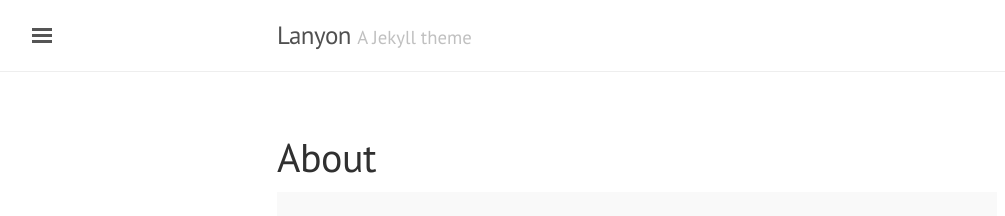
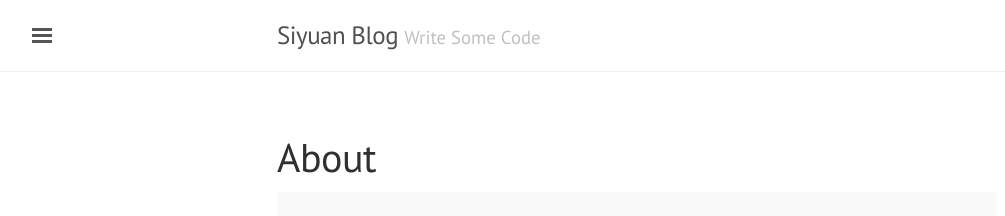
Before and after one commit to smy20011/smy20011.github.io, a Jekyll site: the page built from about.md, in a window 1280 px wide. Shown: the top 216 px of the page, without its empty margins (3-1008 px from the left). Built offline with Jekyll 4.4.1, drawn with Linux system fonts in a browser that asks for light colours; some of the changed lines change nothing that is shown.

Commit message:
Revert "Updated _config.yml"
This reverts commit d01e81b9353e4c40b76bf9cadafcf8bc54d52fef.

```diff
--- a/_config.yml
+++ b/_config.yml
@@ -4,18 +4,31 @@
 permalink:           pretty
 
 # Setup
-title:               Lanyon
-tagline:             'A Jekyll theme'
-description:         'A reserved <a href="http://jekyllrb.com" target="_blank">Jekyll</a> theme that places the utmost gravity on content with a hidden drawer. Made by <a href="https://twitter.com/mdo" target="_blank">@mdo</a>.'
-url:                 http://lanyon.getpoole.com
+title:               Siyuan Blog
+tagline:             'Write Some Code'
+description:         'A Place To Log My Ideas'
+url:                 'http://mzpz.me'
 baseurl:             ''
 paginate:            5
 
 # About/contact
 author:
-  name:              Mark Otto
-  url:               https://twitter.com/mdo
-  email:             markdotto@gmail.com
+  name:              Siyuan Ma
+  url:               https://mzpz.me
+  email:             smy20011@gmail.com
 
-# Custom vars
-version:             1.0.0
+prose:
+  rooturl: '_posts'
+  siteurl: 'http://smy20011.github.io'
+  metadata:
+    _posts:
+      - name: "tags"
+        field:
+          element: "multiselect"
+          label: "Add Tags"
+          placeholder: "Choose Tags"
+          options:
+            - name: "Compiler"
+              value: "compiler"
+            - name: "Android"
+              value: "android"
```
